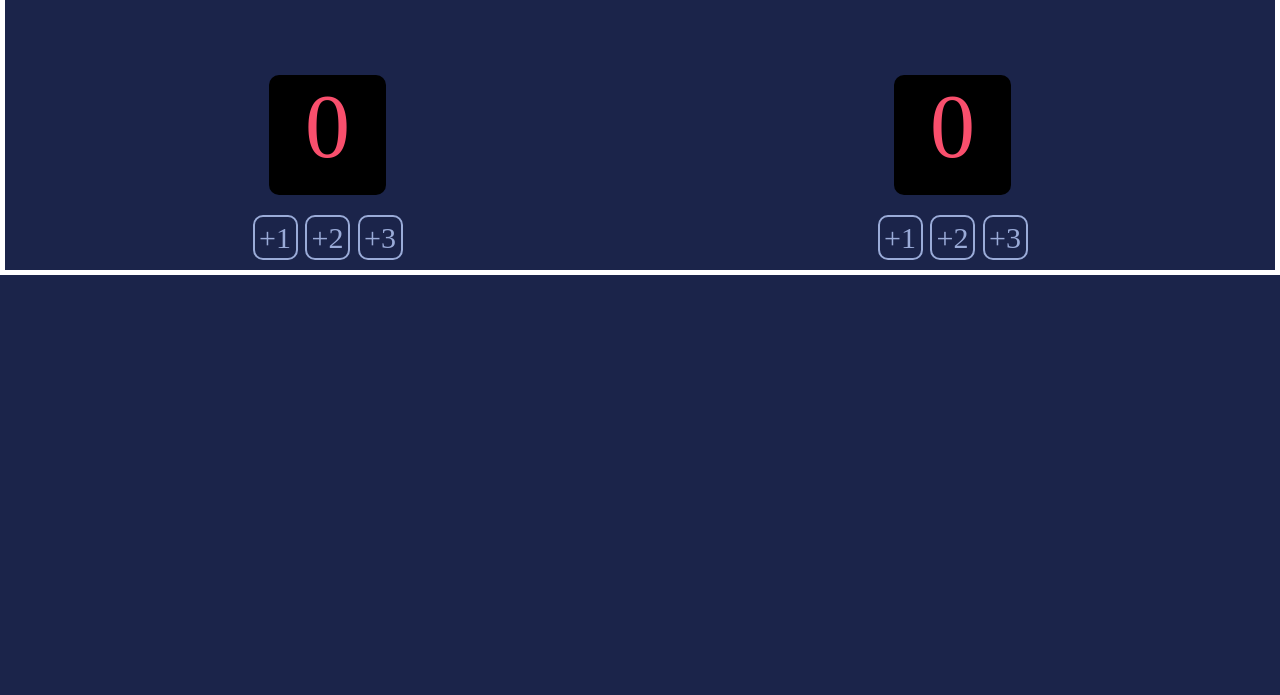
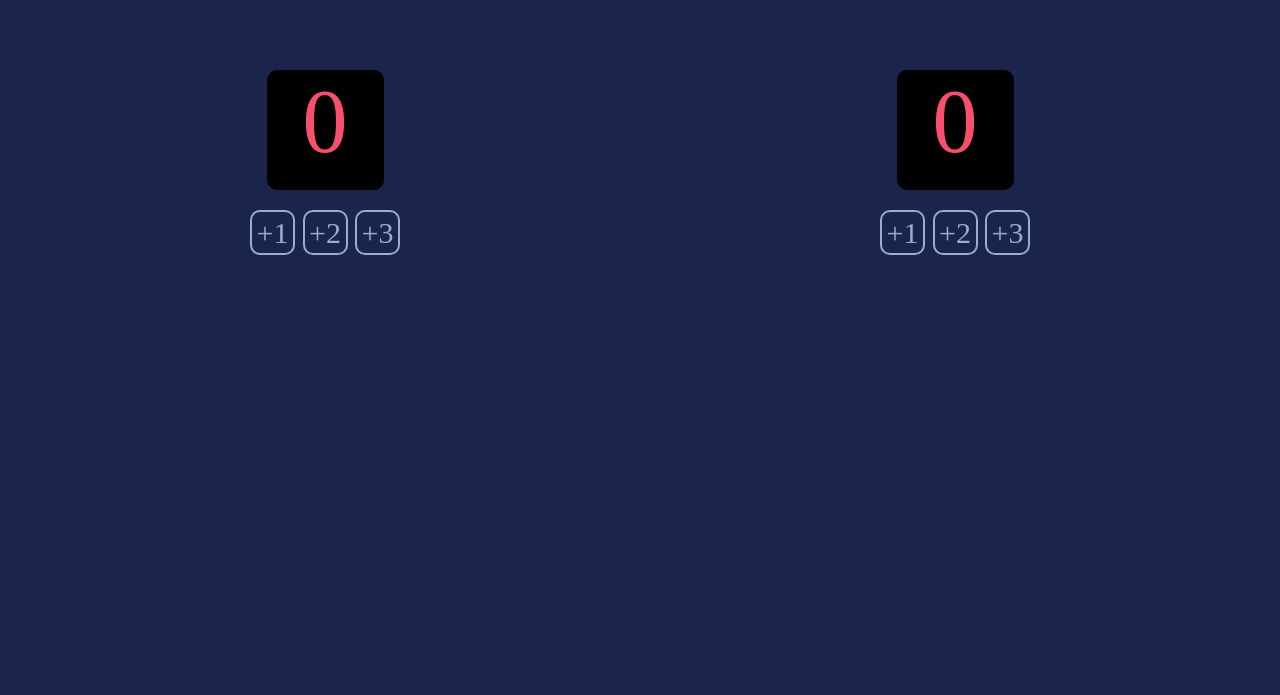
Before and after one commit to James541/Scoreboard-Project, a website built with Vite: page index.html in a window 1280 px wide. Shown: the part 105-800 px from the top of the page. Built offline with nearby package versions, Linux system fonts and the light colour scheme; a web font is replaced by a local one.

Commit message:
removed border

```diff
--- a/index.css
+++ b/index.css
@@ -2,7 +2,7 @@ body {
     margin: 0;
     background-color: #1B244A;
     color: white;
-    border: 5px solid
+
 }
 
 .container {
```
